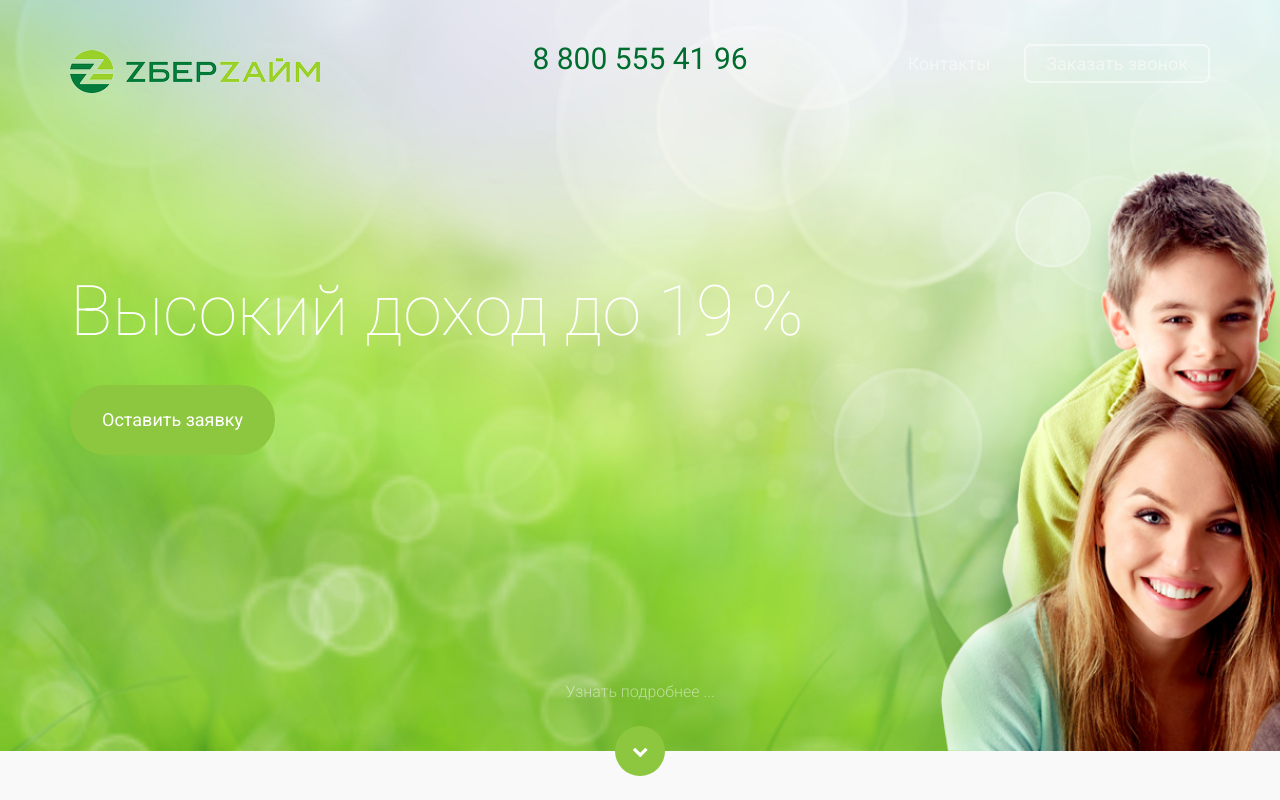
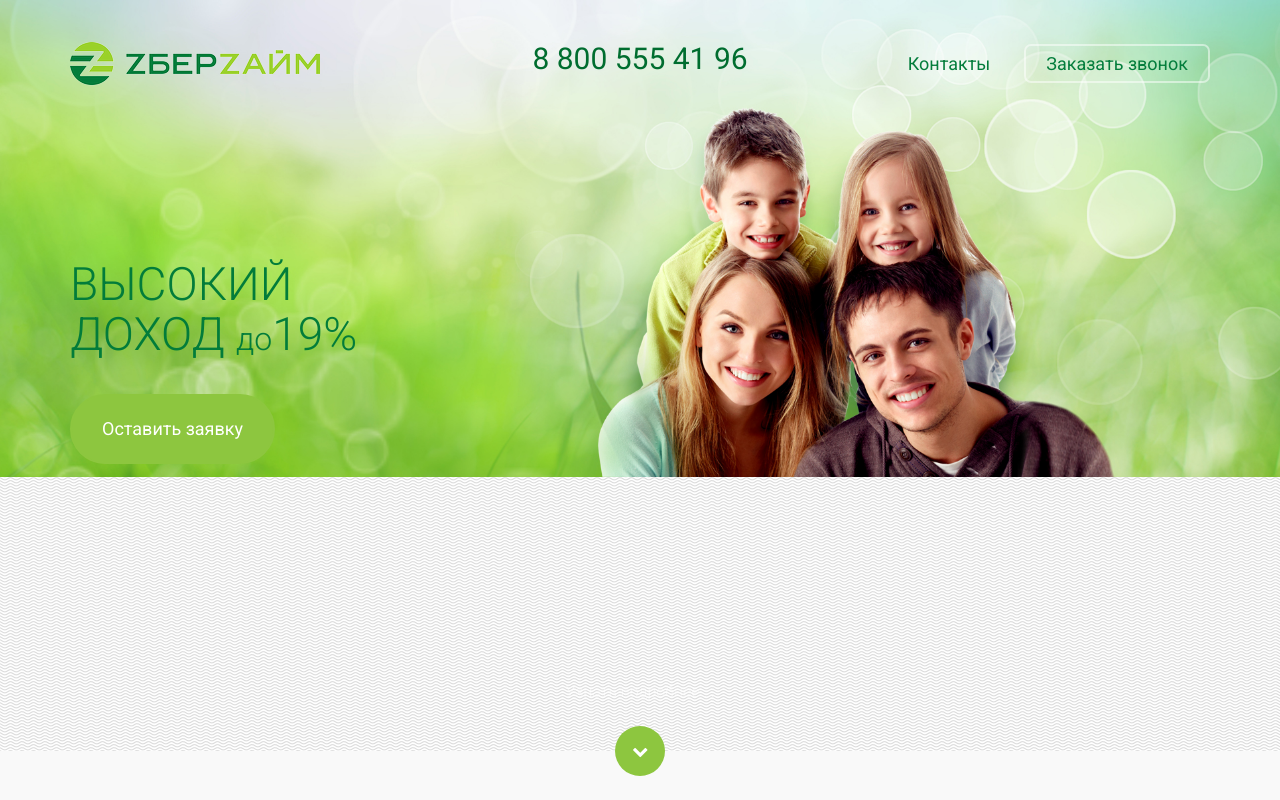
Before and after one commit to tsvetkovpro/guide, a plain HTML site: page index.html in a window 1280 px wide. Shown: the top 800 px of the page. Drawn offline with Linux system fonts and the light colour scheme; no server answers; files whose address does not match are found by name.

Commit message:
логотип, утп

```diff
--- a/css/style.css
+++ b/css/style.css
@@ -97,8 +97,8 @@ h1, h2, h3, h4, h5, h6 {
   border: 2px solid #8dc63f;
 }
 .btn-primary:hover, .btn-primary:focus, .btn-primary:active {
-  background: #99cc53 !important;
-  border-color: #99cc53 !important;
+  background: #9ad129 !important;
+  border-color: #9ad129 !important;
 }
 .btn-primary.btn-outline {
   background: transparent;
@@ -298,7 +298,7 @@ h1, h2, h3, h4, h5, h6 {
 }
 #fh5co-header nav ul li a {
   font-size: 18px;
-  color: rgba(255, 255, 255, 0.5);
+  color: rgb(4, 125, 60);
   font-weight: 400;
 }
 #fh5co-header nav ul li a:hover {
@@ -329,7 +329,7 @@ h1, h2, h3, h4, h5, h6 {
 
 #fh5co-hero {
   background-color: transparent;
-  background-size: cover;
+  background-size: contain;
   background-attachment: fixed;
   background-repeat: no-repeat;
   position: relative;
@@ -397,10 +397,10 @@ h1, h2, h3, h4, h5, h6 {
   }
 }
 #fh5co-hero .fh5co-intro > div h2 {
-  font-size: 70px;
-  line-height: 87px;
-  font-weight: 100;
-  color: white;
+  font-size: 46px;
+  line-height: 50px;
+  font-weight: 300;
+  color: #027c3a;
 }
 @media screen and (max-width: 992px) {
   #fh5co-hero .fh5co-intro > div h2 {
@@ -1449,6 +1449,14 @@ h1, h2, h3, h4, h5, h6 {
   opacity: 0;
 }
 
+img.logozz {
+  margin-top: -8px;
+}
+
+span.utp {
+  font-size: 32px;
+}
+
 
 
 
--- a/index.html
+++ b/index.html
@@ -238,7 +238,7 @@
 					<div class="container">
 						<nav role="navigation">
 							<ul class="pull-left left-menu">
-								<li><a href="#"><img src="images/logo.png" alt=""></a></li>
+								<li><a href="#"><img class="logozz" src="images/logo.png" alt=""></a></li>
 							</ul>
 							<h1 id="fh5co-logo"><a href="index.html"><span style="color: #006D2F">8 800 555 41 96</span></a></h1>
 							<ul class="pull-right right-menu">
@@ -262,7 +262,7 @@
 							<div class="fh5co-right-position">
 							-->
 							<div class="fh5co-left-position">
-								<h2 class="animate-box">Высокий доход до 19 %</h2>
+								<h2 class="animate-box">ВЫСОКИЙ <br/> ДОХОД <span class="utp">до</span>19%</h2>
 								<a href="#" target="_blank" class="btn btn-primary">Оставить заявку</a></p>
 							</div>
 						</div>
```
